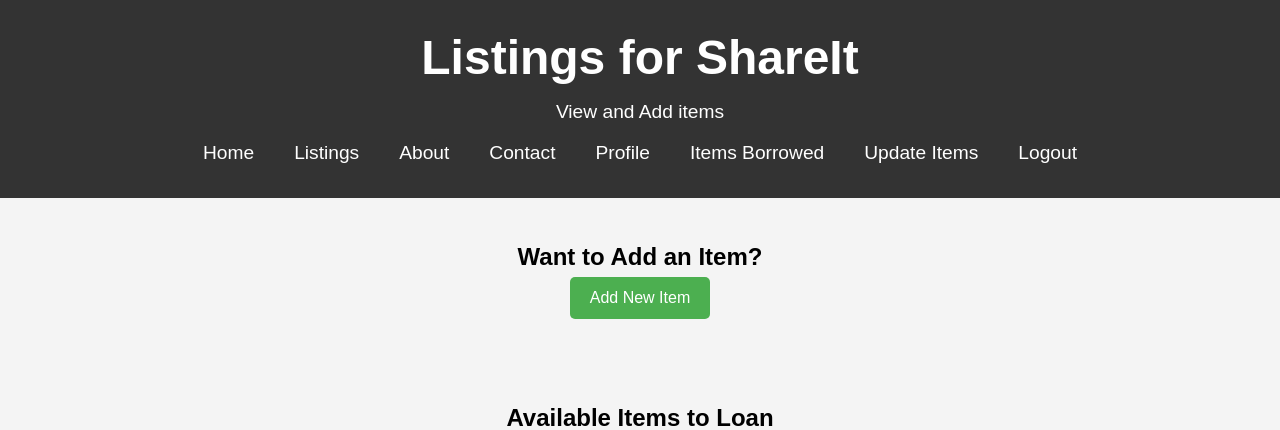
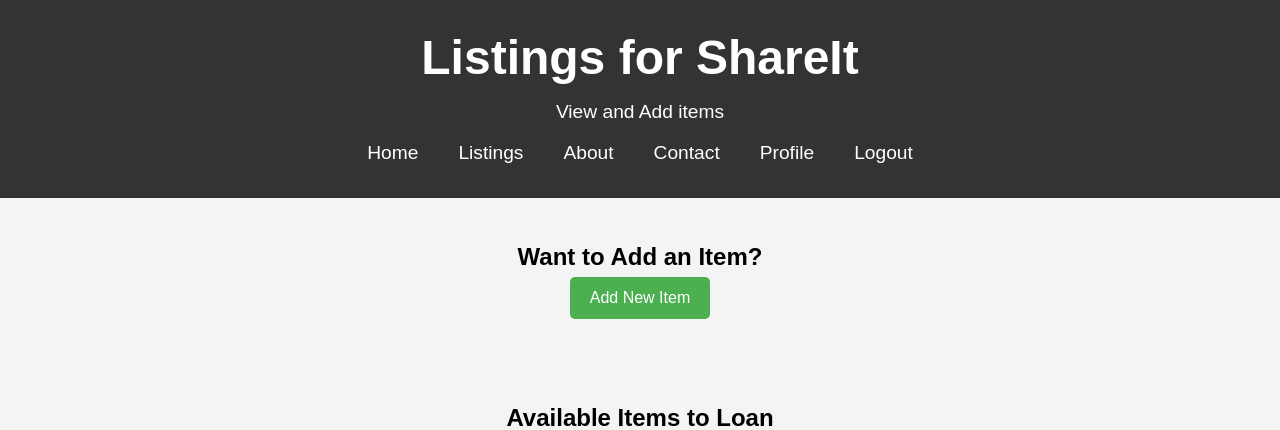
Before and after one commit to Black-Seal/ShareIt, a Flask app: page /listing in a window 1280 px wide. Shown: the top 430 px of the page. Run offline with Flask 3, Linux system fonts and the light colour scheme; the visitor is signed in with stand-in values (Sample User, id 1).

Commit message:
Removed update_listing and borrow_listing from header

```diff
--- a/src/templates/borrow_item.html
+++ b/src/templates/borrow_item.html
@@ -25,8 +25,6 @@
                     {% if session.get('user_id') %}
                     <!-- If the user is logged in, show the logout link -->
                     <li><a href="{{ url_for('profile') }}">Profile</a></li>
-                    <li><a href="{{ url_for('borrow_item') }}">Items Borrowed</a></li>
-                    <li><a href="{{ url_for('update_item') }}">Update Items</a></li>
                     <li><a href="{{ url_for('logout') }}">Logout</a></li>
                     {% else %}
                     <li><a href="{{ url_for('login') }}">Login</a></li>
--- a/src/templates/contact.html
+++ b/src/templates/contact.html
@@ -24,8 +24,6 @@
                     {% if session.get('user_id') %}
                     <!-- If the user is logged in, show the logout link -->
                     <li><a href="{{ url_for('profile') }}">Profile</a></li>
-                    <li><a href="{{ url_for('borrow_item') }}">Items Borrowed</a></li>
-                    <li><a href="{{ url_for('update_item') }}">Update Items</a></li>
                     <li><a href="{{ url_for('logout') }}">Logout</a></li>
                     {% else %}
                     <!-- If the user is not logged in, show the login and register links -->
@@ -40,7 +38,8 @@
     <section id="contact">
         <div class="container">
             <h2>Get in Touch</h2>
-            <p>We'd love to hear from you! Whether you have a question about how ShareIt works, suggestions for improvement, or just want to connect, feel free to reach out using the contact information below.</p>
+            <p>We'd love to hear from you! Whether you have a question about how ShareIt works, suggestions for
+                improvement, or just want to connect, feel free to reach out using the contact information below.</p>
 
             <div class="contact-info">
                 <h3>Our Contact Information:</h3>
@@ -71,4 +70,5 @@
         </div>
     </footer>
 </body>
+
 </html>
--- a/src/templates/listing.html
+++ b/src/templates/listing.html
@@ -25,8 +25,6 @@
                     {% if session.get('user_id') %}
                     <!-- If the user is logged in, show the logout link -->
                     <li><a href="{{ url_for('profile') }}">Profile</a></li>
-                    <li><a href="{{ url_for('borrow_item') }}">Items Borrowed</a></li>
-                    <li><a href="{{ url_for('update_item') }}">Update Items</a></li>
                     <li><a href="{{ url_for('logout') }}">Logout</a></li>
                     {% else %}
                     <!-- If the user is not logged in, show the login and register links -->
@@ -50,7 +48,7 @@
 
     <!-- Section to view existing listings with scroll -->
     <section id="listings">
-        <div class="container", align="center">
+        <div class="container" , align="center">
             <h2>Available Items to Loan</h2>
 
             {% if listings %}
--- a/src/templates/listitem.html
+++ b/src/templates/listitem.html
@@ -25,8 +25,6 @@
                     {% if session.get('user_id') %}
                     <!-- If the user is logged in, show the logout link -->
                     <li><a href="{{ url_for('profile') }}">Profile</a></li>
-                    <li><a href="{{ url_for('borrow_item') }}">Items Borrowed</a></li>
-                    <li><a href="{{ url_for('update_item') }}">Update Items</a></li>
                     <li><a href="{{ url_for('logout') }}">Logout</a></li>
                     {% else %}
                     <!-- If the user is not logged in, show the login and register links -->
--- a/src/templates/login.html
+++ b/src/templates/login.html
@@ -25,8 +25,6 @@
                     {% if session.get('user_id') %}
                     <!-- If the user is logged in, show the logout link -->
                     <li><a href="{{ url_for('profile') }}">Profile</a></li>
-                    <li><a href="{{ url_for('borrow_item') }}">Items Borrowed</a></li>
-                    <li><a href="{{ url_for('update_item') }}">Update Items</a></li>
                     <li><a href="{{ url_for('logout') }}">Logout</a></li>
                     {% else %}
                     <!-- If the user is not logged in, show the login and register links -->
--- a/src/templates/register.html
+++ b/src/templates/register.html
@@ -25,8 +25,6 @@
                     {% if session.get('user_id') %}
                     <!-- If the user is logged in, show the logout link -->
                     <li><a href="{{ url_for('profile') }}">Profile</a></li>
-                    <li><a href="{{ url_for('borrow_item') }}">Items Borrowed</a></li>
-                    <li><a href="{{ url_for('update_item') }}">Update Items</a></li>
                     <li><a href="{{ url_for('logout') }}">Logout</a></li>
                     {% else %}
                     <!-- If the user is not logged in, show the login and register links -->
```
Also changed, not shown: src/templates/about.html (+5 -4 lines), src/templates/index.html (+5 -3 lines), src/templates/profile.html (+3 -5 lines). Lines whose indentation alone changed are shown as unchanged.
